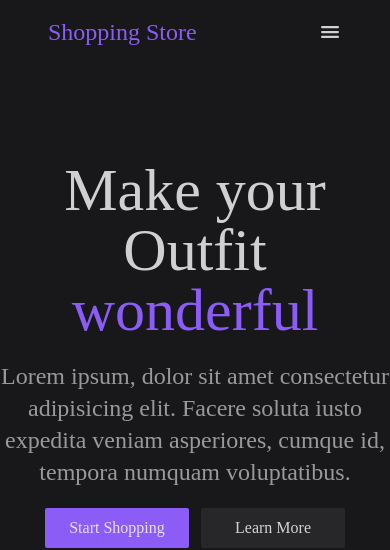
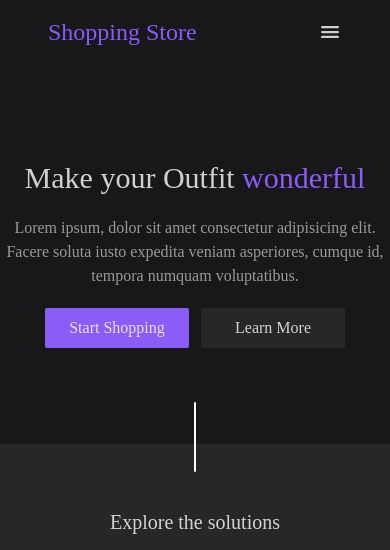
Before and after one commit to mohammadfaramarzi1/react-shopping-store-1, a React (Vite) app: page / in a window 390 px wide. Shown: the top 550 px of the page. Built offline with nearby package versions, Linux system fonts and the light colour scheme; no server answers.

Commit message:
feat: responsive HomeSection

```diff
--- a/src/components/templates/HomeSection.jsx
+++ b/src/components/templates/HomeSection.jsx
@@ -4,10 +4,10 @@ import { Link } from "react-router-dom";
 function HomeSection() {
   return (
     <div className="text-center py-24 flex flex-col gap-5">
-      <h1 className="text-6xl font-medium">
+      <h1 className="text-3xl lg:text-6xl font-medium">
         Make your Outfit <span className="text-violet-500">wonderful</span>
       </h1>
-      <p className="max-w-lg mx-auto text-2xl opacity-70">
+      <p className="max-w-lg mx-auto text-md lg:text-2xl opacity-70">
         Lorem ipsum, dolor sit amet consectetur adipisicing elit. Facere soluta
         iusto expedita veniam asperiores, cumque id, tempora numquam
         voluptatibus.
```
